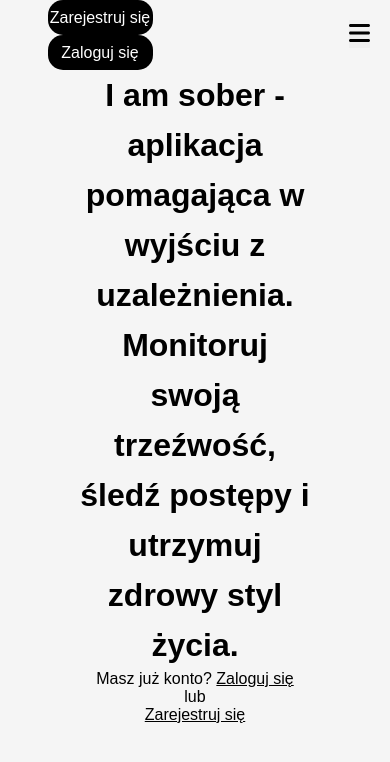
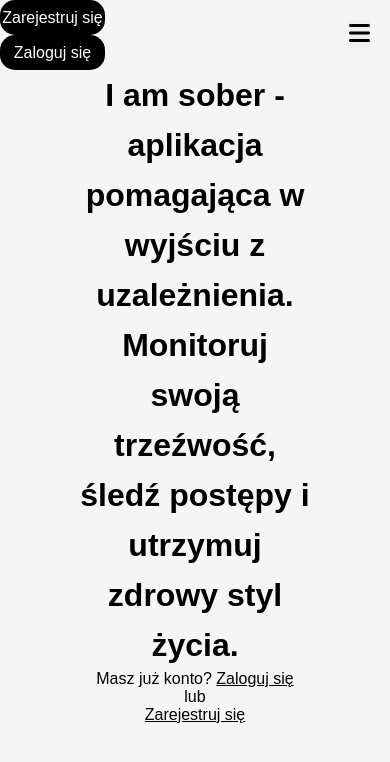
Before and after one commit to RadekPalka/react-i-am-sober, a React (Vite) app: page / in a window 390 px wide. Both pictures are taken after a click on the button 359 px from the left and 34 px from the top of the page. Shown: the top 762 px of the page. Built offline with nearby package versions, Linux system fonts and the light colour scheme.

Commit message:
feat: add property to handle HamburgerMenu

```diff
--- a/src/components/NavBar.tsx
+++ b/src/components/NavBar.tsx
@@ -1,4 +1,4 @@
-import React from 'react';
+import React, { useState } from 'react';
 import { FontAwesomeIcon } from '@fortawesome/react-fontawesome';
 import { faBars } from '@fortawesome/free-solid-svg-icons';
 import { StyledNav } from './StyledNav';
@@ -14,12 +14,13 @@ type Props = {
 };
 
 export const NavBar: React.FC<Props> = ({ linksObj }) => {
+	const [isMenuOpen, setIsMenuOpen] = useState(false);
 	return (
 		<StyledNav $justifyContent={linksObj.styles.navJustifyContent}>
-			<HamburgerButton>
+			<HamburgerButton onClick={() => setIsMenuOpen(!isMenuOpen)}>
 				<FontAwesomeIcon icon={faBars} />
 			</HamburgerButton>
-			<StyledUl $justifyContent='end'>
+			<StyledUl $justifyContent='end' $isDisplay={isMenuOpen}>
 				{linksObj.elements.map((el) => {
 					if (el.type === 'link' && el.to) {
 						return (
--- a/src/components/StyledUl.ts
+++ b/src/components/StyledUl.ts
@@ -3,6 +3,7 @@ type UlStyledProps = {
 	$justifyContent?: string;
 	$width?: string;
 	$isResponsive?: boolean;
+	$isDisplay?: boolean;
 };
 export const StyledUl = styled.ul<UlStyledProps>`
 	display: flex;
@@ -12,6 +13,7 @@ export const StyledUl = styled.ul<UlStyledProps>`
 	margin-right: 20px;
 	width: ${(props) => props.$width || '200px'};
 	@media (max-width: 768px) {
+		display: ${(props) => (props.$isDisplay ? 'block' : 'none')};
 		flex-direction: column;
 	}
 `;
```
